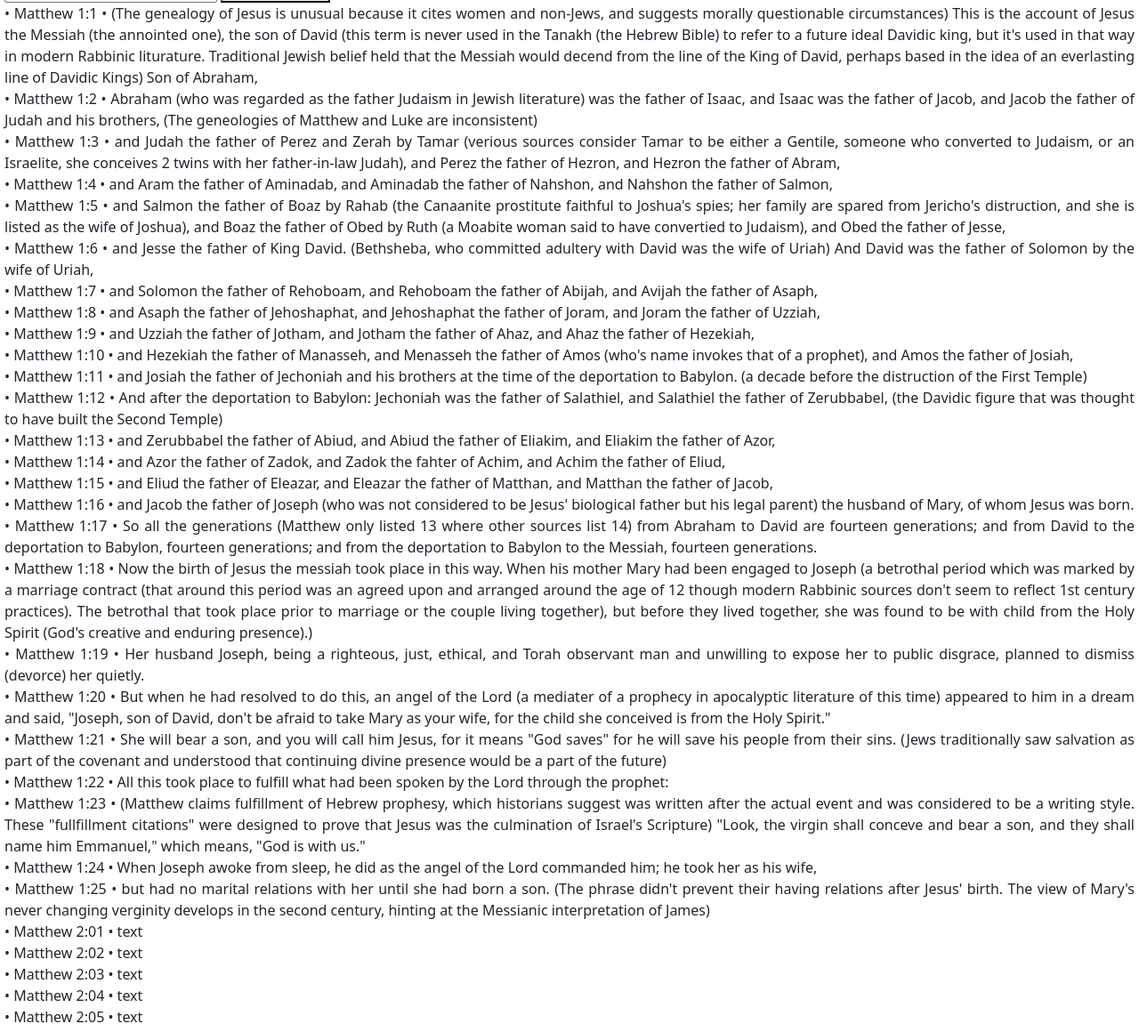
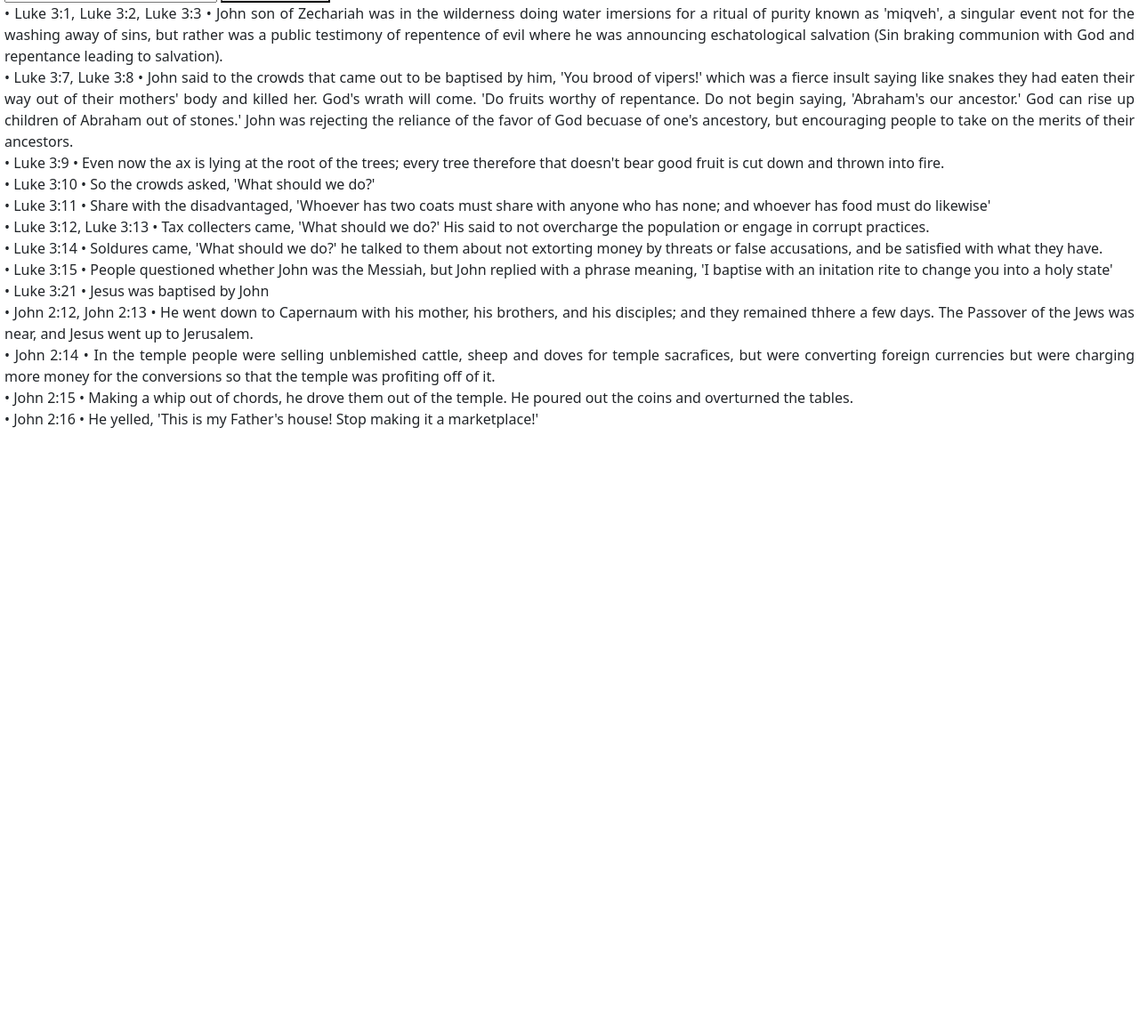
Before and after one commit to JDHess/MoralChristianBible, a plain HTML site: page Newtest.html in a window 1280 px wide. Shown: the part 270-1430 px from the top of the page at 89% size. After the commit the page ends 800 px from the top, so only its background shows below. Drawn offline with nearby package versions, Linux system fonts and the light colour scheme.

Commit message:
updated bbl

```diff
--- a/Newtest.html
+++ b/Newtest.html
@@ -60,65 +60,33 @@
             yellow: false,
             purple: true,
             lists: [
-                new CardList("Matthew 1:1", "(The genealogy of Jesus is unusual because it cites women and non-Jews, and suggests morally questionable circumstances) This is the account of Jesus the Messiah (the annointed one), the son of David (this term is never used in the Tanakh (the Hebrew Bible) to refer to a future ideal Davidic king, but it's used in that way in modern Rabbinic liturature. Traditional Jewish belief held that the Messiah would decend from the line of the King of David, perhaps based in the idea of an everlasting line of Davidic Kings) Son of Abraham,", 1),
 
-                new CardList("Matthew 1:2", "Abraham (who was regarded as the father Judaism in Jewish literature) was the father of Isaac, and Isaac was the father of Jacob, and Jacob the father of Judah and his brothers, (The geneologies of Matthew and Luke are inconsistent)", 2),
+                new CardList("Luke 3:1, Luke 3:2, Luke 3:3", "John son of Zechariah was in the wilderness doing water imersions for a ritual of purity known as 'miqveh', a singular event not for the washing away of sins, but rather was a public testimony of repentence of evil where he was announcing eschatological salvation (Sin braking communion with God and repentance leading to salvation).", 1),
 
-                new CardList("Matthew 1:3", "and Judah the father of Perez and Zerah by Tamar (verious sources consider Tamar to be either a Gentile, someone who converted to Judaism, or an Israelite, she conceives 2 twins with her father-in-law Judah), and Perez the father of Hezron, and Hezron the father of Abram,", 3),
+                new CardList("Luke 3:7, Luke 3:8", "John said to the crowds that came out to be baptised by him, 'You brood of vipers!' which was a fierce insult saying like snakes they had eaten their way out of their mothers' body and killed her. God's wrath will come. 'Do fruits worthy of repentance. Do not begin saying, 'Abraham's our ancestor.' God can rise up children of Abraham out of stones.' John was rejecting the reliance of the favor of God becuase of one's ancestory, but encouraging people to take on the merits of their ancestors.", 2),
 
-                new CardList("Matthew 1:4", "and Aram the father of Aminadab, and Aminadab the father of Nahshon, and Nahshon the father of Salmon,", 4),
+                new CardList("Luke 3:9", "Even now the ax is lying at the root of the trees; every tree therefore that doesn't bear good fruit is cut down and thrown into fire.", 3),
 
-                new CardList("Matthew 1:5", "and Salmon the father of Boaz by Rahab (the Canaanite prostitute faithful to Joshua's spies; her family are spared from Jericho's distruction, and she is listed as the wife of Joshua), and Boaz the father of Obed by Ruth (a Moabite woman said to have convertied to Judaism), and Obed the father of Jesse,", 5),
+                new CardList("Luke 3:10", "So the crowds asked, 'What should we do?'", 4),
 
-                new CardList("Matthew 1:6", "and Jesse the father of King David. (Bethsheba, who committed adultery with David was the wife of Uriah) And David was the father of Solomon by the wife of Uriah,", 6),
+                new CardList("Luke 3:11", "Share with the disadvantaged, 'Whoever has two coats must share with anyone who has none; and whoever has food must do likewise'", 5),
 
-                new CardList("Matthew 1:7", "and Solomon the father of Rehoboam, and Rehoboam the father of Abijah, and Avijah the father of Asaph,", 7),
+                new CardList("Luke 3:12, Luke 3:13", "Tax collecters came, 'What should we do?' His said to not overcharge the population or engage in corrupt practices.", 6),
 
-                new CardList("Matthew 1:8", "and Asaph the father of Jehoshaphat, and Jehoshaphat the father of Joram, and Joram the father of Uzziah,", 8),
+                new CardList("Luke 3:14", "Soldures came, 'What should we do?' he talked to them about not extorting money by threats or false accusations, and be satisfied with what they have.", 7),
 
-                new CardList("Matthew 1:9", "and Uzziah the father of Jotham, and Jotham the father of Ahaz, and Ahaz the father of Hezekiah,", 9),
+                new CardList("Luke 3:15", "People questioned whether John was the Messiah, but John replied with a phrase meaning, 'I baptise with an initation rite to change you into a holy state'", 8),
 
-                new CardList("Matthew 1:10", "and Hezekiah the father of Manasseh, and Menasseh the father of Amos (who's name invokes that of a prophet), and Amos the father of Josiah,", 10),
+                new CardList("Luke 3:21", "Jesus was baptised by John", 9),
 
-                new CardList("Matthew 1:11", "and Josiah the father of Jechoniah and his brothers at the time of the deportation to Babylon. (a decade before the distruction of the First Temple)", 11),
+                new CardList("John 2:12, John 2:13", "He went down to Capernaum with his mother, his brothers, and his disciples; and they remained thhere a few days. The Passover of the Jews was near, and Jesus went up to Jerusalem.", 10),
 
-                new CardList("Matthew 1:12", "And after the deportation to Babylon: Jechoniah was the father of Salathiel, and Salathiel the father of Zerubbabel, (the Davidic figure that was thought to have built the Second Temple)", 12),
+                new CardList("John 2:14", "In the temple people were selling unblemished cattle, sheep and doves for temple sacrafices, but were converting foreign currencies but were charging more money for the conversions so that the temple was profiting off of it.", 11),
 
-                new CardList("Matthew 1:13", "and Zerubbabel the father of Abiud, and Abiud the father of Eliakim, and Eliakim the father of Azor,", 13),
+                new CardList("John 2:15", "Making a whip out of chords, he drove them out of the temple. He poured out the coins and overturned the tables.", 12),
 
-                new CardList("Matthew 1:14", "and Azor the father of Zadok, and Zadok the fahter of Achim, and Achim the father of Eliud,", 14),
+                new CardList("John 2:16", "He yelled, 'This is my Father's house! Stop making it a marketplace!'", 13)
 
-                new CardList("Matthew 1:15", "and Eliud the father of Eleazar, and Eleazar the father of Matthan, and Matthan the father of Jacob,", 15),
-
-                new CardList("Matthew 1:16", "and Jacob the father of Joseph (who was not considered to be Jesus' biological father but his legal parent) the husband of Mary, of whom Jesus was born.", 16),
-
-                new CardList("Matthew 1:17", "So all the generations (Matthew only listed 13 where other sources list 14) from Abraham to David are fourteen generations; and from David to the deportation to Babylon, fourteen generations; and from the deportation to Babylon to the Messiah, fourteen generations.", 17),
-
-                new CardList("Matthew 1:18", "Now the birth of Jesus the messiah took place in this way. When his mother Mary had been engaged to Joseph (a betrothal period which was marked by a marriage contract (that around this period was an agreed upon and arranged around the age of 12 though modern Rabbinic sources don't seem to reflect 1st century practices). The betrothal that took place prior to marriage or the couple living together), but before they lived together, she was found to be with child from the Holy Spirit (God's creative and enduring presence).)", 18),
-
-                new CardList("Matthew 1:19", "Her husband Joseph, being a righteous, just, ethical, and Torah observant man and unwilling to expose her to public disgrace, planned to dismiss (devorce) her quietly.", 19),
-
-                new CardList("Matthew 1:20", "But when he had resolved to do this, an angel of the Lord (a mediater of a prophecy in apocalyptic literature of this time) appeared to him in a dream and said, \"Joseph, son of David, don't be afraid to take Mary as your wife, for the child she conceived is from the Holy Spirit.\"", 20),
-
-                new CardList("Matthew 1:21", "She will bear a son, and you will call him Jesus, for it means \"God saves\" for he will save his people from their sins. (Jews traditionally saw salvation as part of the covenant and understood that continuing divine presence would be a part of the future)", 21),
-
-                new CardList("Matthew 1:22", "All this took place to fulfill what had been spoken by the Lord through the prophet:", 22),
-
-                new CardList("Matthew 1:23", "(Matthew claims fulfillment of Hebrew prophesy, which historians suggest was written after the actual event and was considered to be a writing style. These \"fullfillment citations\" were designed to prove that Jesus was the culmination of Israel's Scripture) \"Look, the virgin shall conceve and bear a son, and they shall name him Emmanuel,\" which means, \"God is with us.\"", 23),
-
-                new CardList("Matthew 1:24", "When Joseph awoke from sleep, he did as the angel of the Lord commanded him; he took her as his wife,", 24),
-
-                new CardList("Matthew 1:25", "but had no marital relations with her until she had born a son. (The phrase didn't prevent their having relations after Jesus' birth. The view of Mary's never changing verginity develops in the second century, hinting at the Messianic interpretation of James)", 25),
-
-                new CardList("Matthew 2:01", "text", 26),
-
-                new CardList("Matthew 2:02", "text", 27),
-
-                new CardList("Matthew 2:03", "text", 28),
-
-                new CardList("Matthew 2:04", "text", 29),
-
-                new CardList("Matthew 2:05", "text", 30)
             ],
             searchCards: ""
         };
```
Also changed, not shown: dharma.html (+10 -0 lines), jedi.html (+24 -0 lines), 1 other file.
